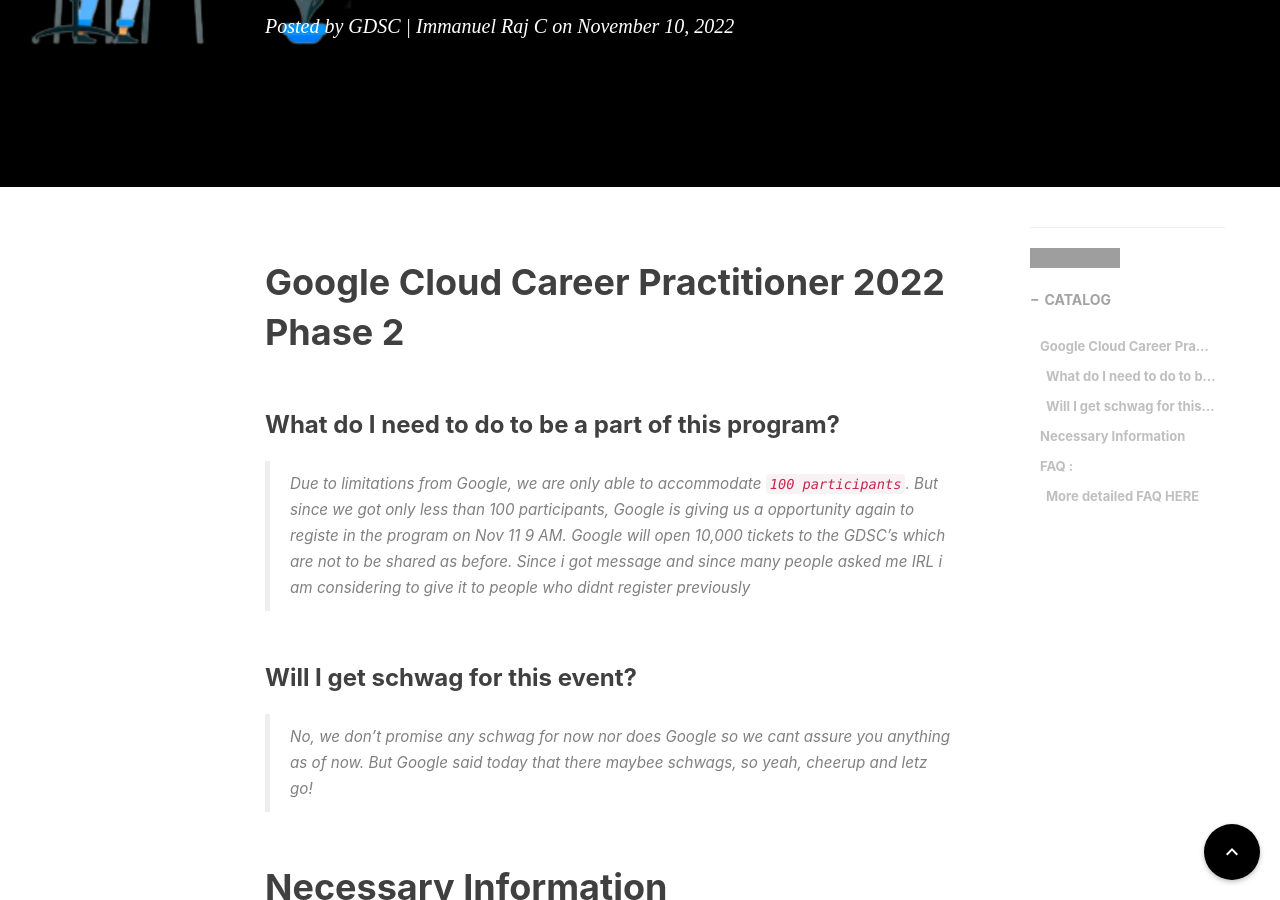
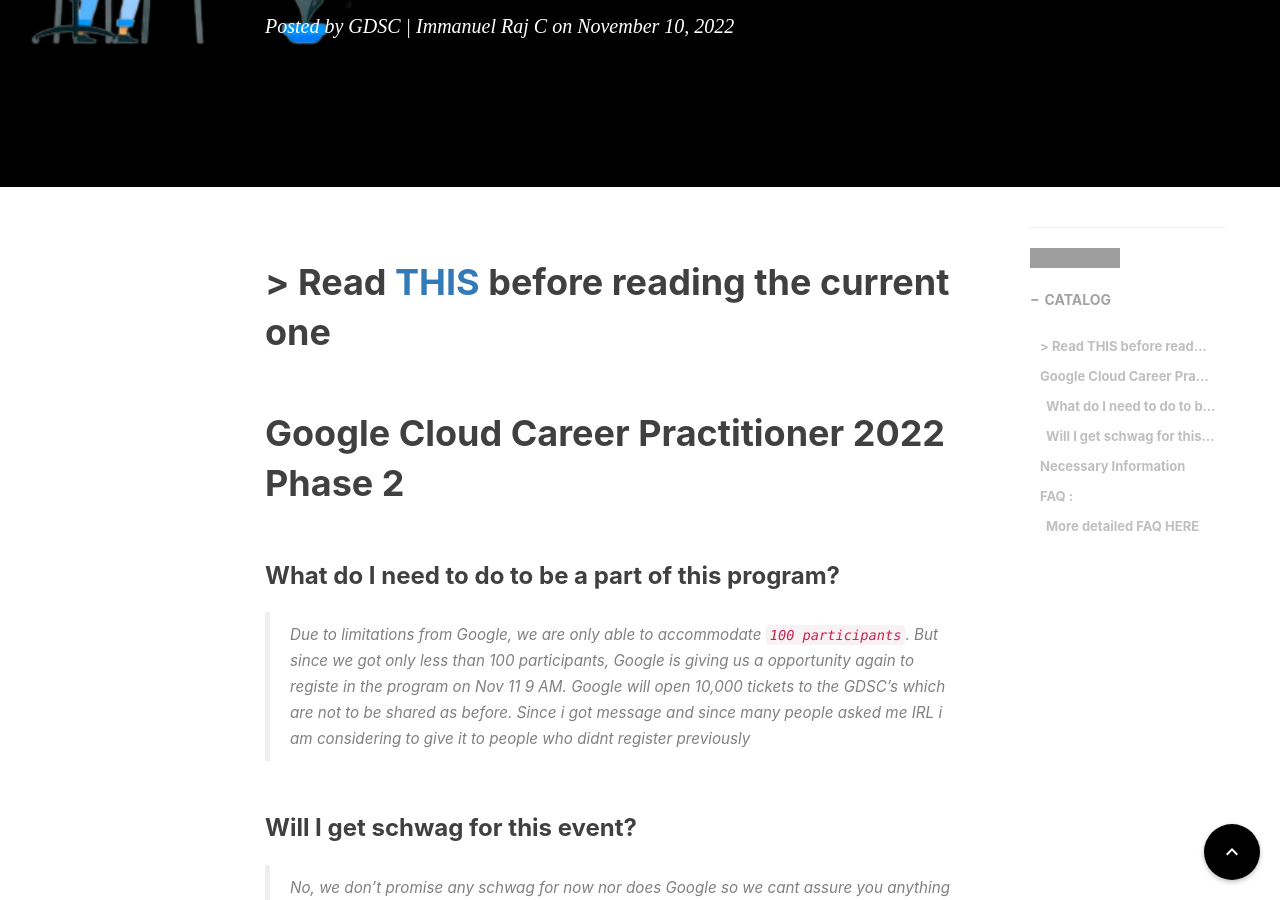
Before and after one commit to dsc-srmrmp/dsc-srmrmp.github.io, a Jekyll site: the page built from _posts/2022-11-04-Google Cloud Career Pracatitioner Phase 2.md, in a window 1280 px wide and 900 px high, scrolled down 362 px. Built offline with Jekyll 4.4.1, drawn with Linux system fonts in a browser that asks for light colours; nearby versions of some CDN libraries; comment, search, counter and statistics services are not loaded; grey boxes are pictures that could not be loaded.

Commit message:
Add part 1 link in part 2

```diff
--- a/_posts/2022-11-04-Google Cloud Career Pracatitioner Phase 2.md
+++ b/_posts/2022-11-04-Google Cloud Career Pracatitioner Phase 2.md
@@ -7,6 +7,7 @@
 header-img: "img/inpost/GCCP.png"
 hidden:     false
 ---
+# > Read [THIS](https://dsc-srmrmp.github.io/2022/11/10/Google-Cloud-Career-Pracatitioner-Phase-2/) before reading the current one
 <h1>Google Cloud Career Practitioner 2022 Phase 2</h1>
 
 <h3>What do I need to do to be a part of this program?</h3>
```
